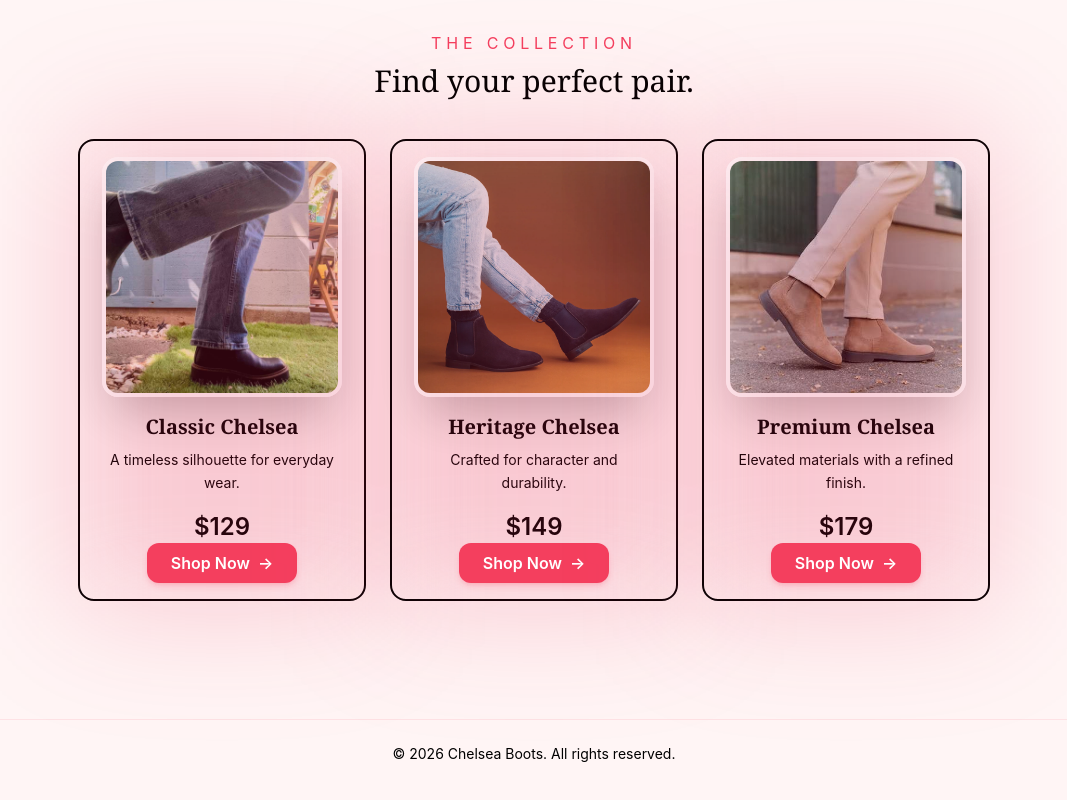
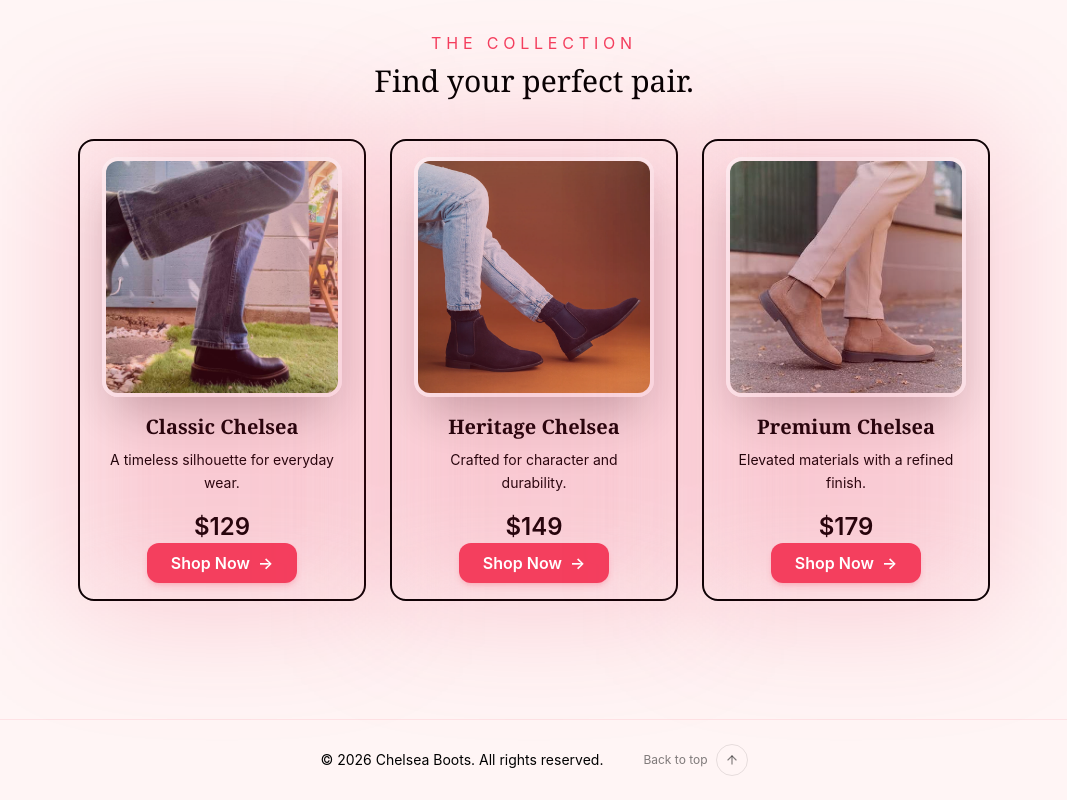
Before and after one commit to anilpdl1/landingpage, a React (Vite) app: page / in a window 1280 px wide. Shown: the part 2249-3049 px from the top of the page, without its empty margins (106-1173 px from the left). Built offline with nearby package versions, Linux system fonts and the light colour scheme.

Commit message:
footer change

```diff
--- a/src/components/Footer.jsx
+++ b/src/components/Footer.jsx
@@ -1,12 +1,28 @@
-
+import { ArrowUp } from "lucide-react";
 const Footer = () => {
     const date=new Date();
     const year=date.getFullYear()
   return (
-    <footer className="flex items-center justify-center gap-2 border-t border-accent/10 px-6 py-6 text-sm text-foreground/60">
+    <footer className="flex items-center justify-center gap-10 border-t border-accent/10 px-6 py-6 text-sm text-foreground/60">
+
   <p>
     © {year} Chelsea Boots. All rights reserved.
   </p>
+   <button
+            onClick={() =>
+              window.scrollTo({
+                top: 0,
+                behavior: "smooth",
+              })
+            }
+            className="group flex items-center gap-2 text-xs text-black/50 transition hover:text-black "
+          >
+            Back to top
+
+            <span className="rounded-full border border-black/10 p-2 transition group-hover:-translate-y-1">
+              <ArrowUp size={14} />
+            </span>
+          </button>
 </footer>
   )
 }
```
